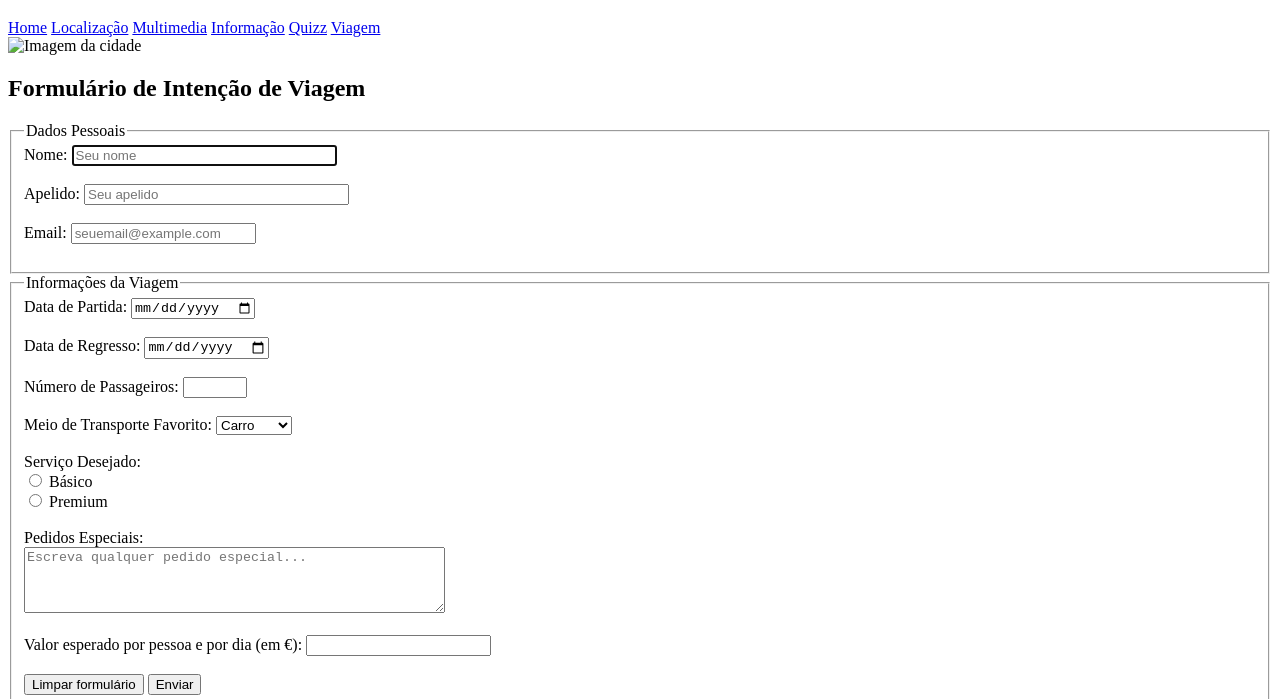
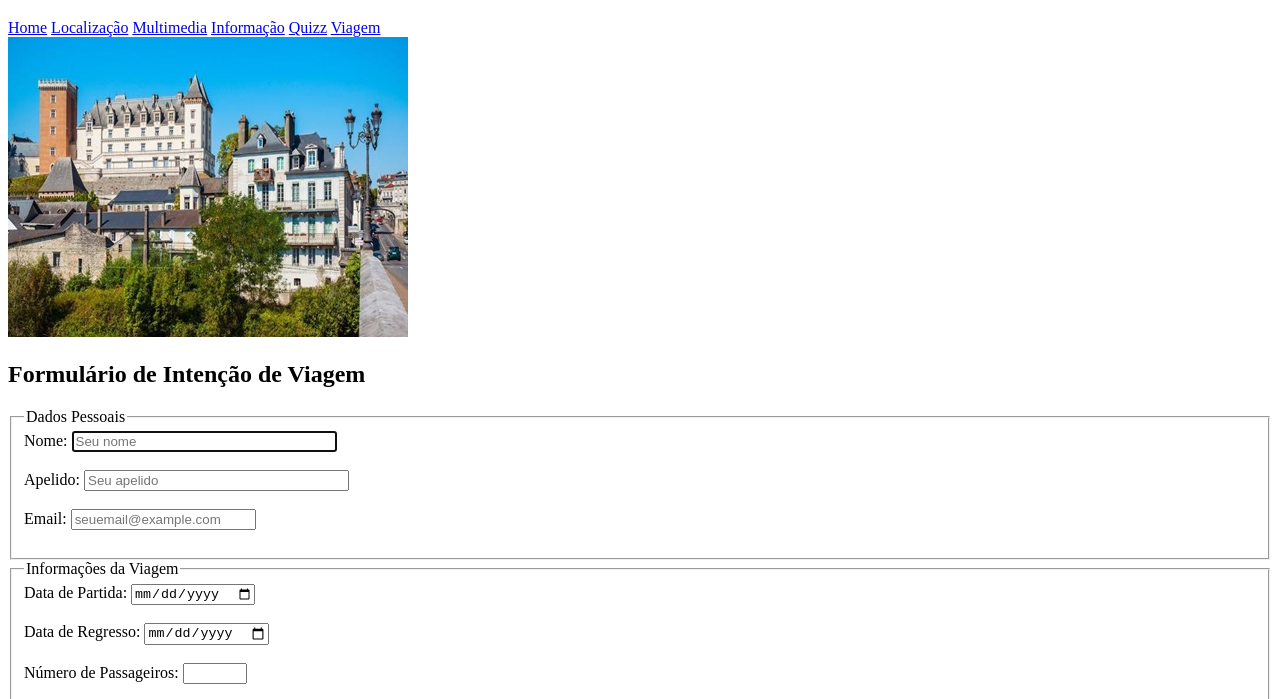
Before and after one commit to guilherme-puga-a22306246/guilherme-puga-a22306246.github.io, a plain HTML site: page lab3/viagem.html in a window 1280 px wide. Shown: the part 61-760 px from the top of the page. Drawn offline with Linux system fonts and the light colour scheme.

Commit message:
fixed image in viagem

```diff
--- a/lab3/viagem.html
+++ b/lab3/viagem.html
@@ -16,7 +16,7 @@
             <a href="quizz.html">Quizz</a>
             <a href="viagem.html">Viagem</a>
         </nav>
-        <img src="images/cidade.jpeg" alt="Imagem da cidade">
+        <img src="images/pau.jpeg" alt="Imagem da cidade">
 
         <main>
             <h2>Formulário de Intenção de Viagem</h2>
```
